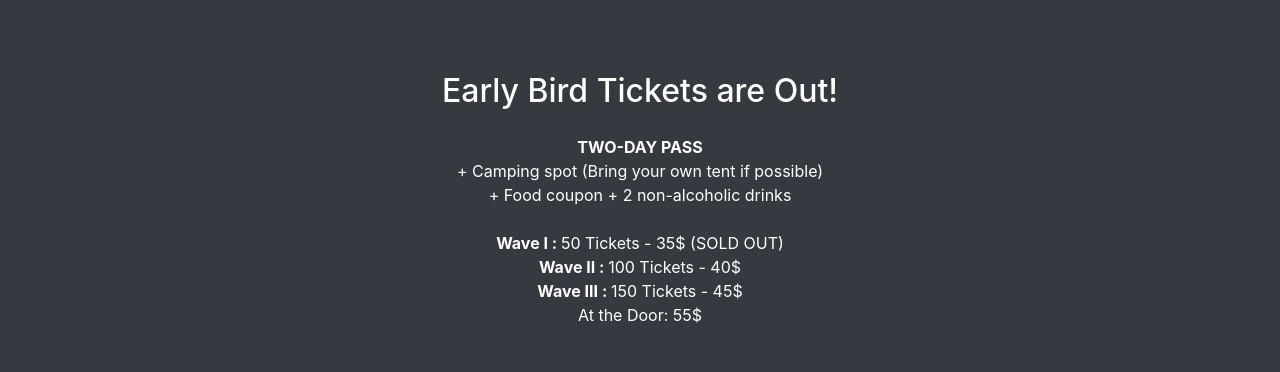
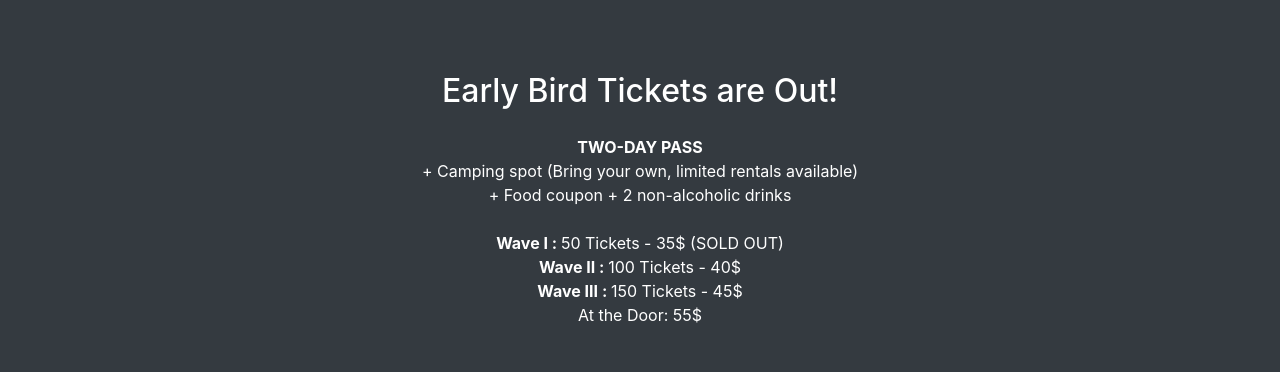
Before and after one commit to 4elementsfest/4elementsfest.github.io, a website with bundled scripts: page index.html in a window 1280 px wide. Shown: the part 2420-2792 px from the top of the page. Built offline with nearby package versions, Linux system fonts and the light colour scheme.

Commit message:
Bring your own tent, limited rentals available.

```diff
--- a/index.html
+++ b/index.html
@@ -229,7 +229,7 @@
       <div class="container text-center">
         <h2 class="mb-4">Early Bird Tickets are Out!</h2>
         <p class="mb-5"><b>TWO-DAY PASS</b><br>
-        + Camping spot (Bring your own tent if possible)<br>
+        + Camping spot (Bring your own, limited rentals available)<br>
         + Food coupon + 2 non-alcoholic drinks<br>
 <br>
 <b>Wave I : </b>50 Tickets - 35$ (SOLD OUT)<br>
```
